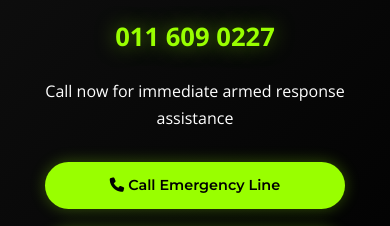
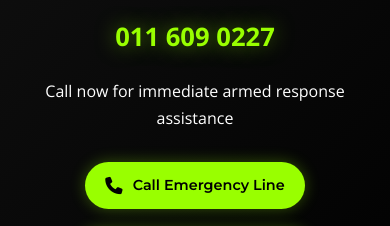
Before and after one commit to kayleighhendricks16-commits/mambasecurity, a plain HTML site: page ar.html in a window 390 px wide. Shown: the part 6519-6745 px from the top of the page. Drawn offline with nearby package versions, Linux system fonts and the light colour scheme.

Commit message:
Update ar.css

```diff
--- a/ar.css
+++ b/ar.css
@@ -1376,16 +1376,34 @@ strong {
         font-size: 2.2rem;
     }
 
-    .emergency-buttons {
-        flex-direction: column;
-        align-items: center;
-    }
-
+   /* ===== EMERGENCY BUTTONS ICON SPACING ===== */
+.emergency-buttons .btn {
+    display: inline-flex;
+    align-items: center;
+    justify-content: center;
+    gap: 15px;
+    padding: clamp(12px, 3vw, 14px) clamp(25px, 4vw, 40px);
+}
+
+.emergency-buttons .btn i {
+    font-size: 1.2em;
+    flex-shrink: 0;
+}
+
+/* For mobile, adjust spacing */
+@media (max-width: 767px) {
     .emergency-buttons .btn {
-        width: 100%;
-        max-width: 300px;
-    }
-
+        gap: 12px;
+        padding: 14px 25px;
+    }
+}
+
+@media (max-width: 424px) {
+    .emergency-buttons .btn {
+        gap: 10px;
+        padding: 12px 20px;
+    }
+}
     /* FOOTER FIXES FOR MOBILE */
     .footer-content {
         grid-template-columns: 1fr;
```
